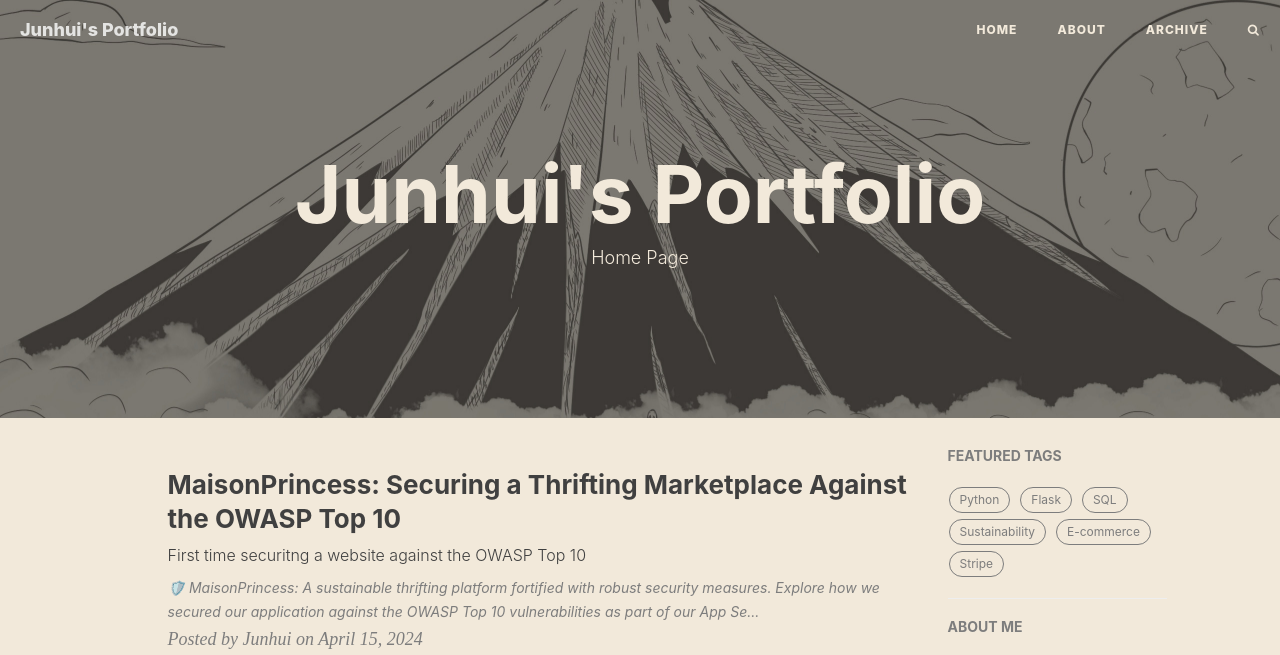
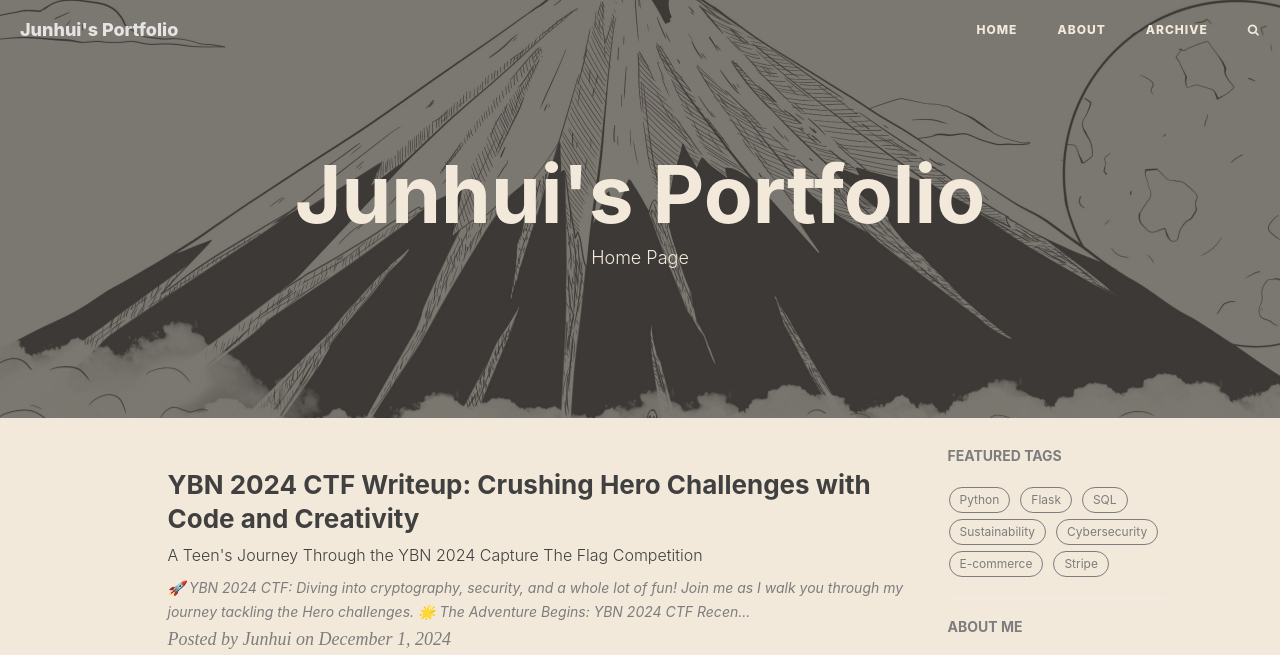
Before and after one commit to sirburger/sirburger.github.io, a Jekyll site: the page built from index.html, in a window 1280 px wide and 900 px high, cut to the strip 0-655 px from the top of the window. Built offline with Jekyll 4.4.1, drawn with Linux system fonts in a browser that asks for light colours; nearby versions of some CDN libraries; the list of posts is cut into pages by our own code; comment, search, counter and statistics services are not loaded; some of the changed lines change nothing that is shown.

Commit message:
aljsbdkjasbdzxczxc45

````diff
--- a/_posts/2024-04-15-App-Security-Maisonprincess.md
+++ b/_posts/2024-04-15-App-Security-Maisonprincess.md
@@ -13,6 +13,7 @@ tags:
   - E-commerce
   - App Security
   - Sustainability
+  - Cybersecurity
 ---
 
 > 🛡️ **MaisonPrincess**: A sustainable thrifting platform fortified with robust security measures.
--- /dev/null
+++ b/_posts/2024-12-01-YBN-2024-CTF-Writeup.md
@@ -0,0 +1,306 @@
+---
+layout: post
+title: "YBN 2024 CTF Writeup: Crushing Hero Challenges with Code and Creativity"
+subtitle: "A Teen's Journey Through the YBN 2024 Capture The Flag Competition"
+author: "Junhui"
+header-style: text
+tags:
+  - Python
+  - Cryptography
+  - CTF
+  - RSA
+  - Fermat's Little Theorem
+  - Number Theory
+  - Cybersecurity
+  - Problem Solving
+---
+
+> 🚀 **YBN 2024 CTF**: Diving into cryptography, security, and a whole lot of fun!
+> Join me as I walk you through my journey tackling the Hero challenges.
+
+---
+
+## 🌟 The Adventure Begins: YBN 2024 CTF
+
+Recently, I joined my first CTF with my team, Red Watermelons Zanily Jump Hilarious Ninjas Warmly. We managed to place in the Top 15, which I’d say is pretty solid for our first time competing together. I thought it’d be fun to share my write-up for three crypto challenges we tackled during the event.
+
+---
+
+## 🦸 Hero 1: Cracking the Crypto Code
+
+### 🔍 Challenge Overview
+
+**Hero 1** was all about cryptography with a twist. The challenge provided a `chal.py` script that encrypted a flag using a mix of primes and modular arithmetic. My mission? **Decrypt the flag** hidden within the ciphertext.
+
+### 📜 The Code Breakdown
+
+Here’s the `chal.py` script we were given:
+
+```python
+from Crypto.Util.number import getPrime, bytes_to_long
+
+flag = b"YBN24{????????????????????????}"
+
+p = getPrime(256)
+q = getPrime(256)
+y = getPrime(256)
+e = getPrime(64)
+c = getPrime(32)
+
+try:
+    a = int(eval(input("a: ")))
+    b = int(eval(input("b: ")))
+
+    assert a > 0
+except:
+    quit()
+
+g = q * e
+n = ((a) ** (b + c)) * p * q * y
+
+enc = pow(bytes_to_long(flag), e, n)
+
+ct = enc * y
+
+print("g = {}".format(g))
+print("n = {}".format(n))
+print("ct = {}".format(ct))
+```
+
+### 🧠 Solving the Puzzle
+
+**Step 1: Analyze the Given Values**
+
+- `g = q * e`
+- `n = ((a) ** (b + c)) * p * q * y`
+- `ct = enc * y` where `enc = pow(flag, e, n)`
+
+**Step 2: Leverage the Greatest Common Divisor (GCD)**
+
+Using the `gcd` function, I extracted the primes:
+
+```python
+y = gcd(ct, n)
+q = gcd(g, n)
+p = n // (q * y)
+```
+
+**Step 3: Rebuild the Private Key**
+
+Calculate the totient `φ(n)` and the private key `d`:
+
+```python
+r = (p - 1) * (q - 1) * (y - 1)
+e = g // q
+d = pow(e, -1, r)
+```
+
+**Step 4: Decrypt the Flag**
+
+Finally, decrypt the ciphertext to reveal the flag:
+
+```python
+enc = ct // y
+pt = pow(enc, d, n)
+print(long_to_bytes(pt).decode())
+```
+
+### 🏆 The Victory
+
+Running the `solve.py` script gave me the flag:
+
+**`YBN24{RS4_mu1t!prim3_f4ct0r1ng}`**
+
+---
+
+## 🦸‍♂️ Hero 2: Tackling Powers and Primes
+
+### 🔍 Challenge Overview
+
+**Hero 2** amped up the complexity by introducing powers of 2 and larger primes. The `chal.py` script looked like this:
+
+```python
+from Crypto.Util.number import getPrime, bytes_to_long
+
+flag = b"YBN24{????????????????????????????????????}"
+
+p = getPrime(256)
+q = getPrime(256)
+y = getPrime(256)
+e = getPrime(64)
+c = getPrime(12)
+
+try:
+    a = int(input("a: "))
+    b = int(input("b: "))
+
+    assert a > 1
+    assert b > 0 and b < c
+
+except:
+    quit()
+
+g = q * e
+n = ((a) ** (b + c)) * p * q * y
+
+enc = pow(bytes_to_long(flag), e, n)
+
+ct = enc * y
+
+print("g = {}".format(g))
+print("n = {}".format(n))
+print("ct = {}".format(ct))
+```
+
+### 🧠 Cracking the Code
+
+**Step 1: Extracting Primes with GCD**
+
+Just like Hero 1, I used `gcd` to find `y` and `q`:
+
+```python
+y = gcd(ct, n)
+q = gcd(g, n)
+p = n // (q * y)
+```
+
+**Step 2: Handling Powers of 2**
+
+The modulus `n` included a power of 2:
+
+```python
+k = 0
+while p % 2 == 0:
+    p //= 2
+    k += 1
+```
+
+**Step 3: Rebuilding the Private Key**
+
+Calculate the totient `φ(n)` considering the power of 2:
+
+```python
+phi = (y - 1) * (p - 1) * (q - 1) * (2**k - 2**(k-1))
+d = inverse(e, phi)
+```
+
+**Step 4: Decrypting the Flag**
+
+Decrypt the ciphertext:
+
+```python
+enc = ct // y
+pt = pow(enc, d, n)
+print(long_to_bytes(pt).decode())
+```
+
+### 🏆 The Victory
+
+Running the `solve.py` script revealed the flag:
+
+**`YBN24{RS4_mu1t!prim3_f4ct0r1ng_bu7_m0r3_:D}`**
+
+---
+
+## 🦸‍♀️ Hero 3: Mixing Randomness with Primes
+
+Got it! Let’s update the **Hero 3** section to include the explanation about Fermat’s Little Theorem. Here’s the revised write-up:
+
+---
+
+## Hero 3
+
+This one felt more chaotic, with randomness and constraints thrown in, but at its core, the challenge was cracked using **Fermat’s Little Theorem**. Here’s the challenge:
+
+```python
+from Crypto.Util.number import getPrime, bytes_to_long
+import random
+
+flag = b"YBN24{????????????????????????????????????????}"
+
+try:
+    p1 = getPrime(64)
+    p2 = getPrime(512)
+    e = getPrime(32)
+
+    c = str(random.randint(0,999999999))
+    a = input("a: ")
+    b = input("b: ")
+
+    check = ' 01qwertyuiopasdfghjklzxcvbnm%^&*()+-/><'
+
+    for char in a:
+        assert char not in check and char.isascii()
+
+    for char in b:
+        assert char not in check and char.isascii()
+
+    a = eval(a + c)
+    b = eval(b)
+    d = pow(a, b, getPrime(128))
+    z = pow(p1, p2-d, p2)
+
+    ct = pow(bytes_to_long(flag)*z, e, p2)
+
+    print("e =", e)
+    print("p2 =", p2)
+    print("ct =", ct)
+
+except:
+    quit()
+```
+
+### Cracking It with Fermat’s Little Theorem
+
+The key to solving this challenge lies in understanding Fermat’s Little Theorem, which states:
+
+> If `p` is a prime and `a` is any integer not divisible by `p`, then:
+> ```
+> a^(p-1) ≡ 1 (mod p)
+> ```
+
+Here, `p2` is prime, so its totient, `φ(p2)`, simplifies to `p2 - 1`. Using Fermat’s theorem, we can compute the private key and decrypt the ciphertext directly. The randomness in `a`, `b`, and `c` doesn’t actually matter for the decryption process since the modular arithmetic with `p2` dominates everything.
+
+### Steps to Solve
+
+1. Compute the totient of `p2`:
+   ```python
+   phi = p2 - 1
+   ```
+
+2. Derive the private key using the modular inverse:
+   ```python
+   d = inverse(e, phi)
+   ```
+
+3. Decrypt the ciphertext:
+   ```python
+   pt = pow(ct, d, p2)
+   print(long_to_bytes(pt).decode())
+   ```
+
+### Flag
+
+Running the script gave me:
+**`YBN24{r0und1ng_up_w1th_f3rm4t's_l1ttl3_th30r3m}`**
+
+---
+### 🏆 Finally I got it
+
+By recognizing the prime structure and applying Fermat’s Little Theorem, the challenge became manageable. Even though `a` and `b` had constraints, they were distractions in the grand scheme of things. The problem ultimately boiled down to standard RSA math.
+
+---
+
+## 🎉 Wrapping It All Up
+
+Cracking the Hero challenges in the **YBN 2024 CTF** was an awesome ride! Each challenge taught me something new about cryptography, modular arithmetic, and the importance of understanding the underlying math in security. From Hero 1’s straightforward prime extraction to Hero 3’s intricate mix of randomness and primes, it was a blast putting my skills to the test.
+
+---
+
+## ❤️ Thanks for Joining the Journey!
+
+A huge shoutout to everyone who participated in the YBN 2024 CTF and supported me through these challenges. Whether you're a seasoned CTF competitor or just starting out, remember that persistence and curiosity are your best tools. Keep learning, keep hacking, and most importantly, have fun!
+
+Stay tuned for more write-ups and adventures in the world of cybersecurity! 🎉🔐
+
+---
````
